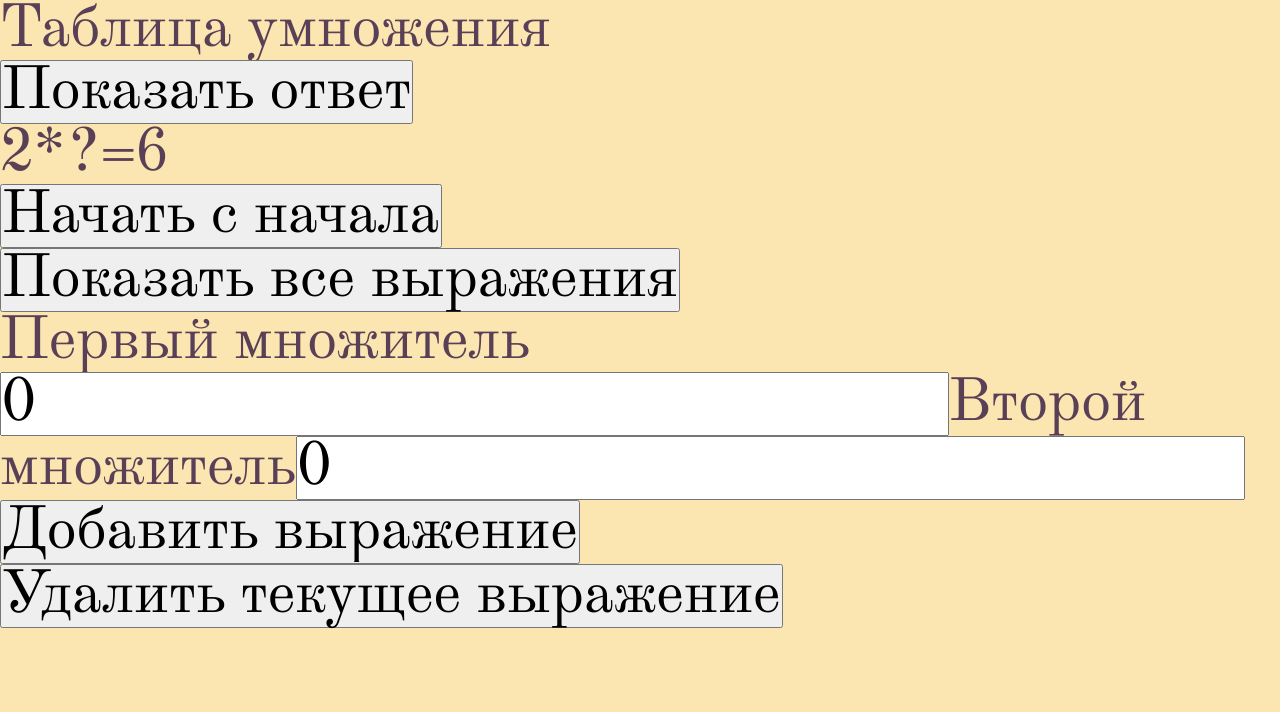
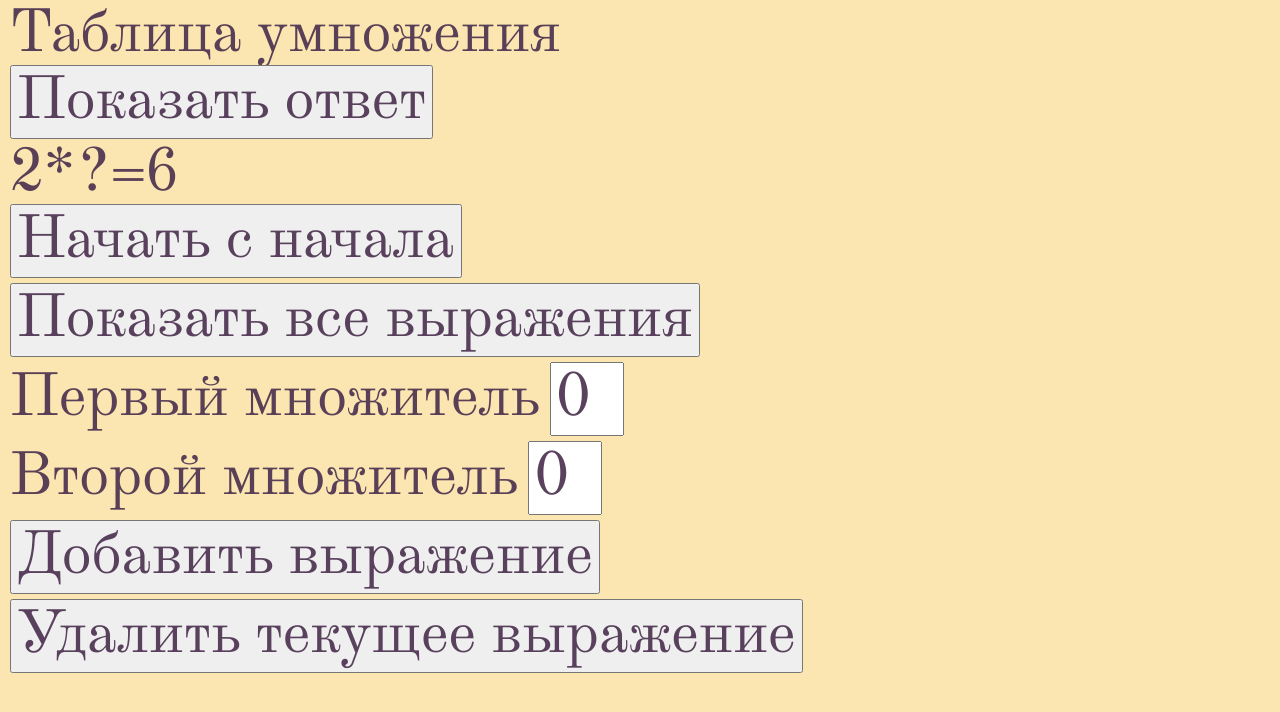
Before and after one commit to Ormadont/mt3, a React (Create React App) app: page / in a window 1280 px wide. Shown: the top 712 px of the page. Built offline with nearby package versions, Linux system fonts and the light colour scheme.

Commit message:
Поправлены функция startAgain и стили

```diff
--- a/src/App.js
+++ b/src/App.js
@@ -91,14 +91,18 @@ class App extends Component {
         <form autoComplete="off" onSubmit={this.addExpression_handleSubmit.bind(this)}>
           <span>Первый множитель</span>
           <input
+            className = {styles.factorInput}
+            type="number" min="1" max="9"
             name = "factor1"
             value={this.state.tempFactor1}
-            onChange={this.changeTempFactorX_handleChange.bind(this)}/>
+            onChange={this.changeTempFactorX_handleChange.bind(this)}/><br />
           <span>Второй множитель</span>
           <input
+            className = {styles.factorInput}
+            type="number" min="1" max="9"
             name = "factor2"
             value={this.state.tempFactor2}
-            onChange={this.changeTempFactorX_handleChange.bind(this)}/>
+            onChange={this.changeTempFactorX_handleChange.bind(this)}/><br />
           <input
             type="submit"
             value="Добавить выражение"
@@ -114,7 +118,8 @@ class App extends Component {
   delCurExpression_handleClick = () => {
     if (this.state.expressions.length > 1) {
       const expressions = [...this.state.expressions];
-      const delEx = expressions.splice(this.state.expCurNum,1);
+      // const delEx =
+      expressions.splice(this.state.expCurNum,1);
       this.setState({expressions:expressions});
       // console.log(`del: ${delEx[0].key}`)
       this.setState({expCurNum: Math.floor(Math.random()*(this.state.expressions.length-1))});
@@ -142,9 +147,9 @@ class App extends Component {
     if (expressions[expNum].showedPart !== '') {
       expressions[expNum].hidedPart = expressions[expNum].showedPart;
       expressions[expNum].showedPart = '';
+    }
       this.setState({expressions: expressions});
       this.setState({expCurNum: Math.floor(Math.random()*this.state.expressions.length)});
-    }
   }
 }
 
--- a/src/App.module.css
+++ b/src/App.module.css
@@ -1,9 +1,22 @@
 .app {
     font-family: 'Theano ModernC';
     color: var(--text-color);
+    margin-top: 5px;
+    margin-left: 10px;
 }
 
 @font-face {
     font-family: "Theano ModernC";
     src: url("./fonts/13356.ttf");
   }
+
+input, button {
+    color: inherit;
+    margin-bottom: 5px;
+    padding: 5px;
+}
+
+.factorInput {
+    margin-left: 10px;
+    width: 1em;
+}
```
